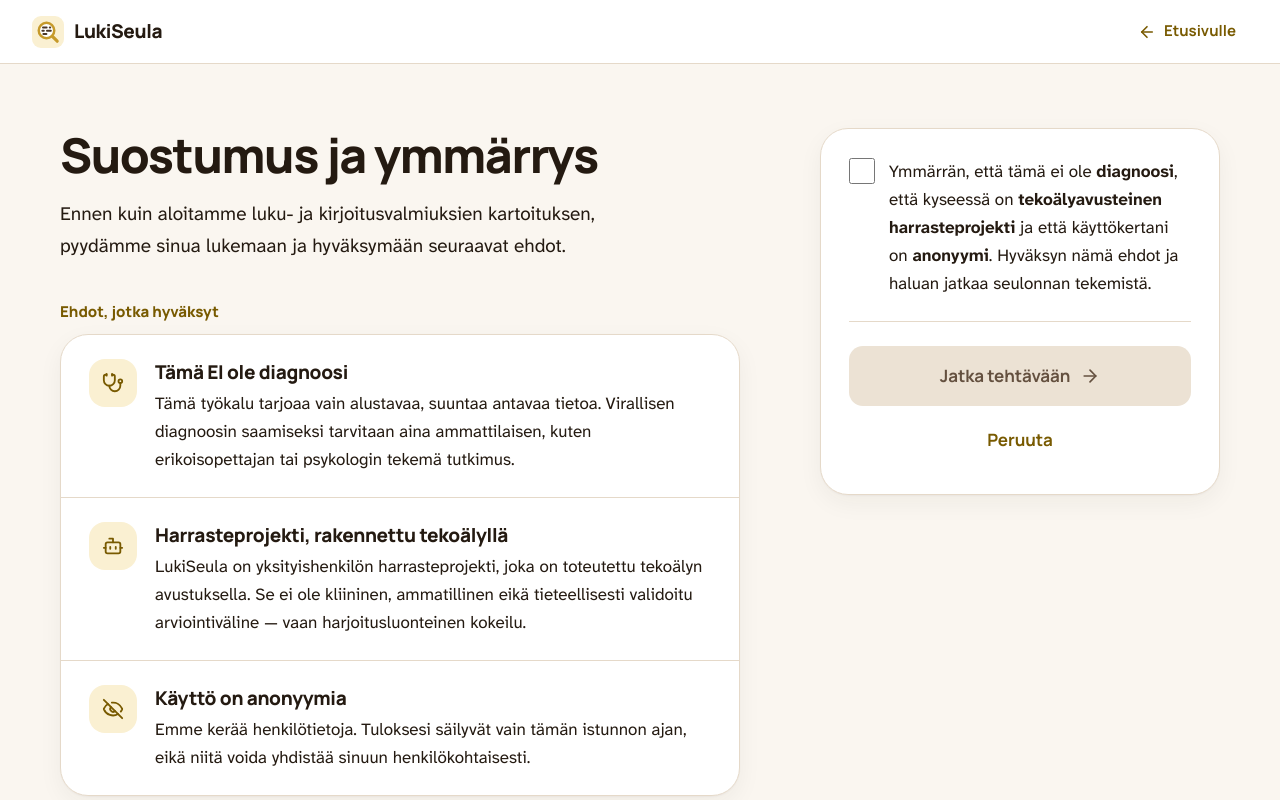
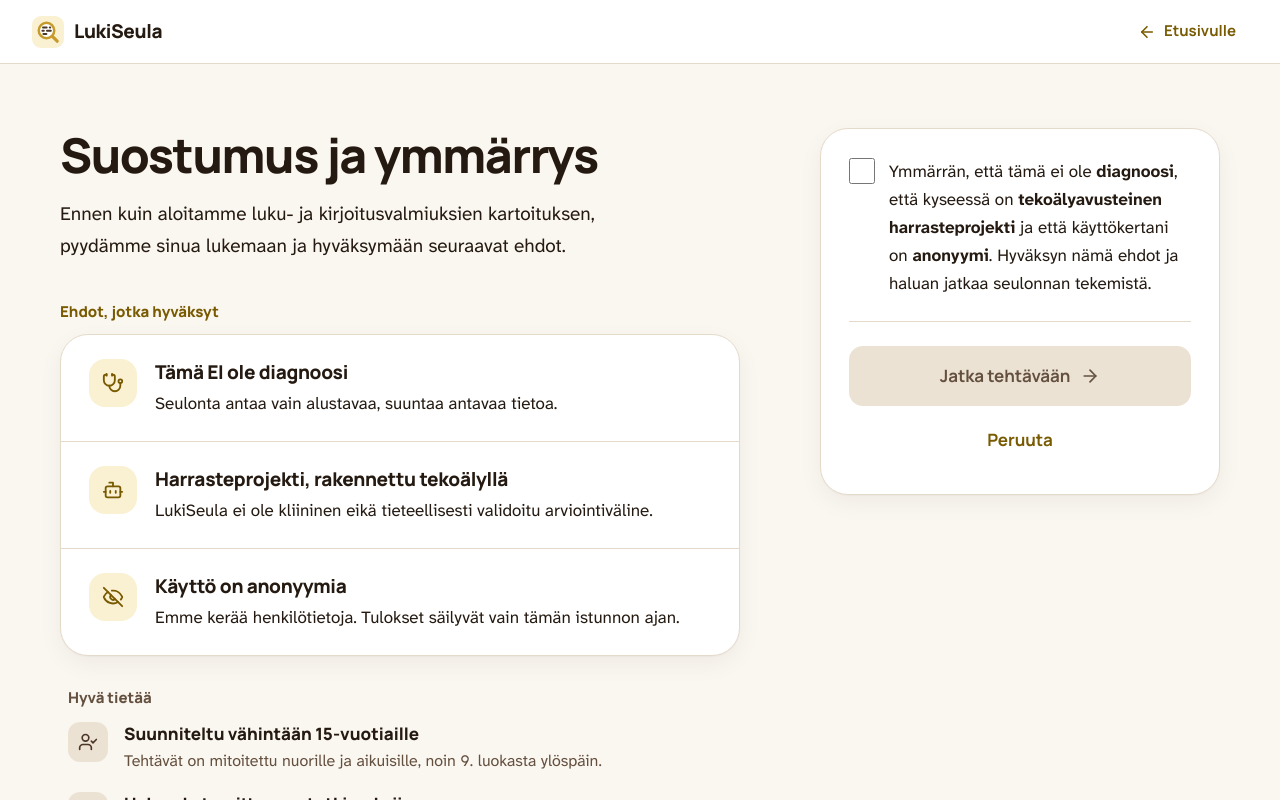
Before and after one commit to Korganiof/word-sight-check, a React (Vite) app: page /consent in a window 1280 px wide. Built offline with nearby package versions, Linux system fonts and the light colour scheme.

Commit message:
Consent: shorter card texts from the design handoff

```diff
--- a/src/pages/Consent.tsx
+++ b/src/pages/Consent.tsx
@@ -12,17 +12,17 @@ const CONDITIONS: Array<{ icon: ReactNode; title: string; text: string }> = [
   {
     icon: <Stethoscope />,
     title: "Tämä EI ole diagnoosi",
-    text: "Tämä työkalu tarjoaa vain alustavaa, suuntaa antavaa tietoa. Virallisen diagnoosin saamiseksi tarvitaan aina ammattilaisen, kuten erikoisopettajan tai psykologin tekemä tutkimus.",
+    text: "Seulonta antaa vain alustavaa, suuntaa antavaa tietoa.",
   },
   {
     icon: <Bot />,
     title: "Harrasteprojekti, rakennettu tekoälyllä",
-    text: "LukiSeula on yksityishenkilön harrasteprojekti, joka on toteutettu tekoälyn avustuksella. Se ei ole kliininen, ammatillinen eikä tieteellisesti validoitu arviointiväline — vaan harjoitusluonteinen kokeilu.",
+    text: "LukiSeula ei ole kliininen eikä tieteellisesti validoitu arviointiväline.",
   },
   {
     icon: <EyeOff />,
     title: "Käyttö on anonyymia",
-    text: "Emme kerää henkilötietoja. Tuloksesi säilyvät vain tämän istunnon ajan, eikä niitä voida yhdistää sinuun henkilökohtaisesti.",
+    text: "Emme kerää henkilötietoja. Tulokset säilyvät vain tämän istunnon ajan.",
   },
 ];
 
@@ -30,12 +30,12 @@ const NOTES: Array<{ icon: ReactNode; title: string; text: string }> = [
   {
     icon: <UserCheck />,
     title: "Suunniteltu vähintään 15-vuotiaille",
-    text: "Tehtävät on mitoitettu nuorille ja aikuisille — noin 9. luokasta ylöspäin. Nuoremmille lapsille lukemisen arviointi kannattaa tehdä koulussa erityisopettajan kanssa, jolla on ikätasolle sopivat välineet.",
+    text: "Tehtävät on mitoitettu nuorille ja aikuisille, noin 9. luokasta ylöspäin.",
   },
   {
     icon: <Info />,
     title: "Hakeudu tarvittaessa tutkimuksiin",
-    text: "Jos kartoituksen tulokset herättävät huolta, suosittelemme ottamaan yhteyttä terveydenhuollon tai oppilaitoksesi asiantuntijoihin lisätutkimuksia varten.",
+    text: "Jos tulokset herättävät huolta, käänny erikoisopettajan, psykologin tai terveydenhuollon ammattilaisen puoleen.",
   },
 ];
 
```
